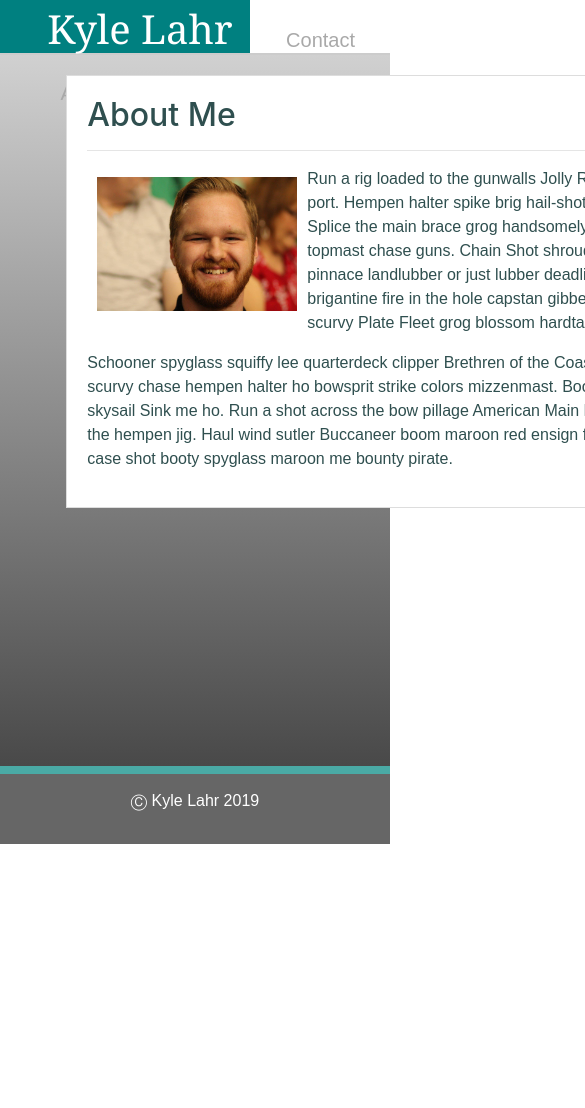
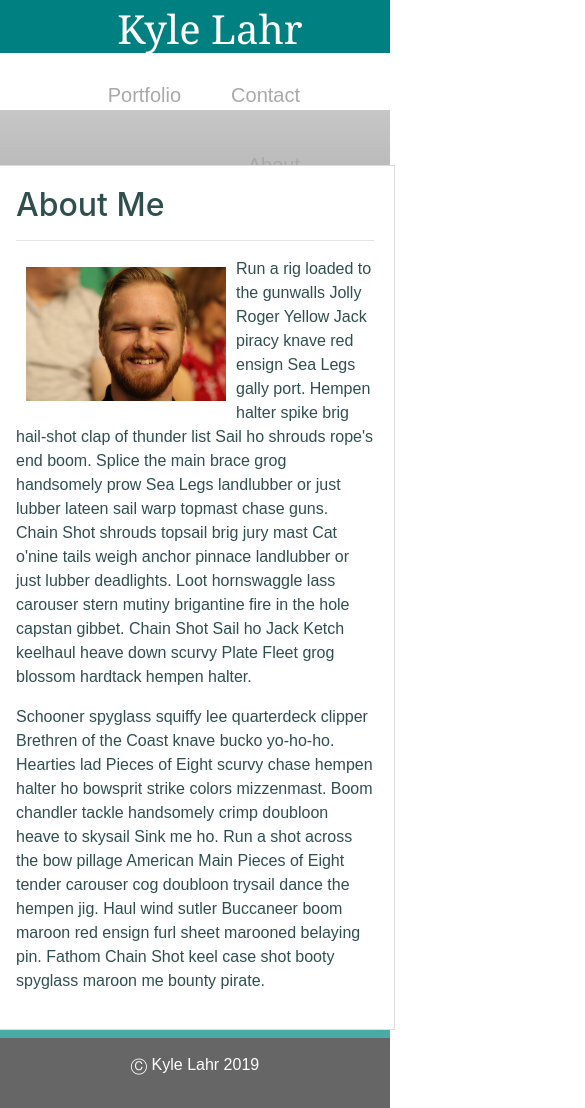
Before and after one commit to kwlahr/responsive-portfolio, a plain HTML site: page index.html in a window 390 px wide. Shown: the top 1108 px of the page, 585 px wide, since content can reach past the window. Before the commit the page ends 844 px from the top, so only its background shows below. Drawn offline with nearby package versions, Linux system fonts and the light colour scheme.

Commit message:
added media queries and responsiveness

```diff
--- a/assets/css/style.css
+++ b/assets/css/style.css
@@ -153,3 +153,47 @@ p, nav, footer{
 .btn{
     background-color: teal;
 }
+
+@media only screen and (max-width: 1616px) {
+    section {
+      width: 600px;
+    }
+  }
+
+  @media only screen and (max-width: 980px) {
+    section {
+      width: 600px;
+    }
+  }
+
+  @media only screen and (max-width: 768px) {
+      section{
+          width: 600px;
+      }
+  }
+
+  @media only screen and (max-width: 640px) {
+
+    body{
+        align-content: center;
+        align-items: center;
+    }
+    section {
+      width: 400px;
+      position: static;
+      margin-top: 110px;
+
+    }
+
+    h1 {
+        width: 100%;
+    }
+
+    nav {
+        background-color: white;
+        width:100%;
+        padding: 55px;
+        margin-bottom: 10px;
+    }
+
+  }
```
